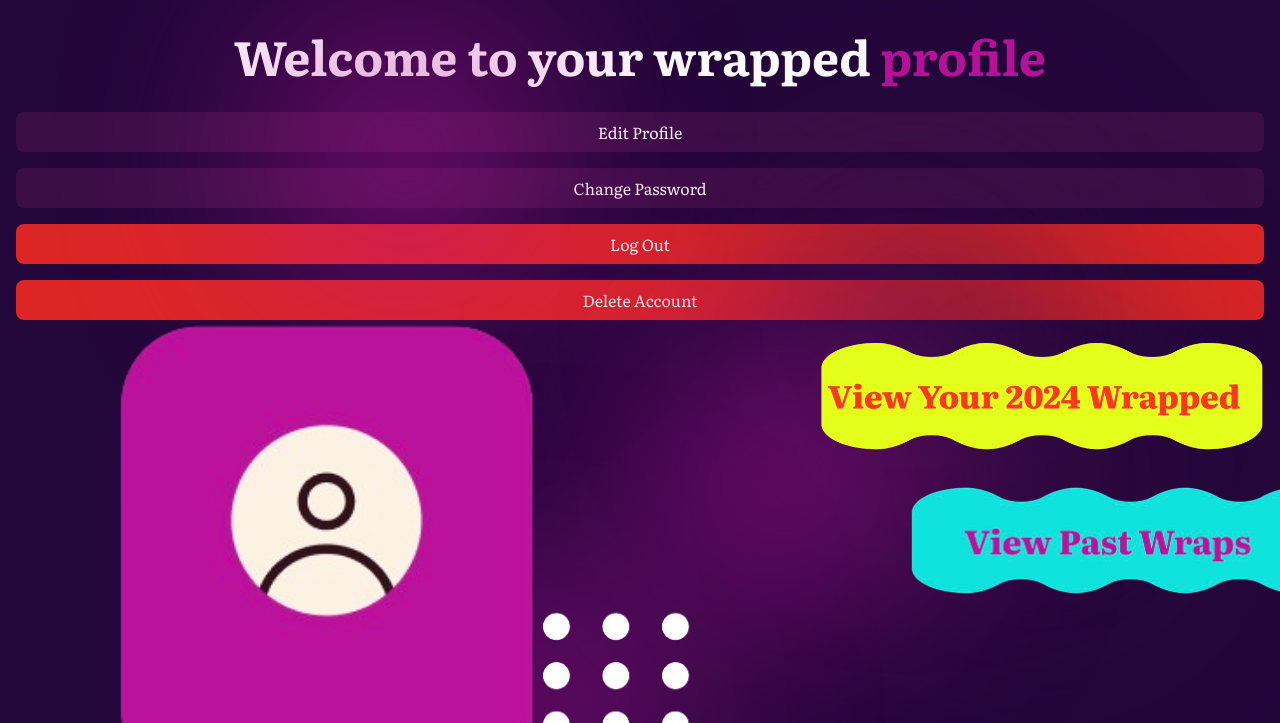
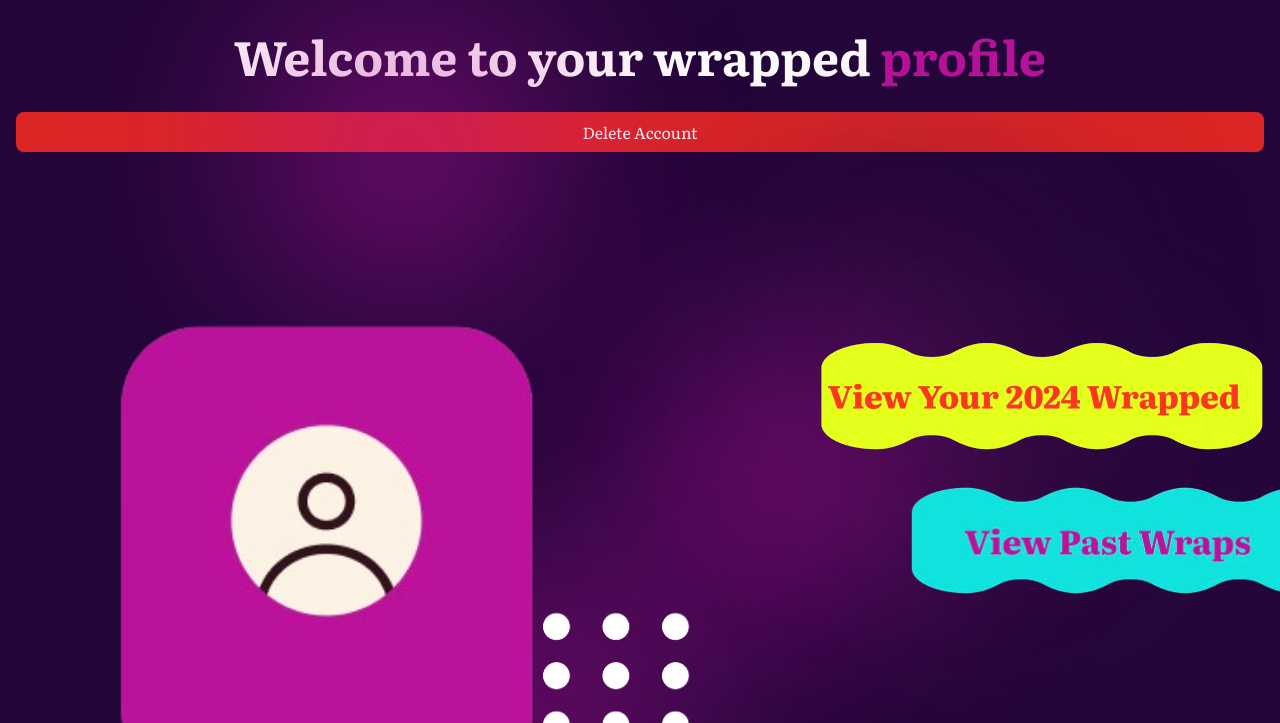
Before and after one commit to anirudh-seshadri/spotify-wrapped, a Django app: template web_app/templates/profile.html in a window 1280 px wide. Shown: the part 77-800 px from the top of the page. Run offline with Django 5.2, Linux system fonts and the light colour scheme; the template is opened without the code that fills it, so the values that code supplies are empty; some libraries are stand-ins or nearby versions.

Commit message:
Cleaned up profile page

```diff
--- a/web_app/templates/profile.html
+++ b/web_app/templates/profile.html
@@ -86,7 +86,10 @@
     <header class="banner">
         <div class="flex justify-end items-center py-4 px-8">
             <a href="{% url 'welcome' %}" class="hover:underline text-white profile-link mr-4">Home</a>
-            <a href="{% url 'profile' %}" class="hover:underline text-white profile-link">Log out</a>
+            <form method="POST" action="{% url 'logout' %}" class="inline">
+                {% csrf_token %}
+                <button type="submit" class="hover:underline text-white profile-link">Log out</button>
+            </form>
         </div>
     </header>
 
@@ -99,18 +102,6 @@
 
             <!-- Profile Actions -->
             <div class="space-y-4">
-                <button class="w-full bg-[#3B0F46] text-white py-2 px-4 rounded-lg hover:bg-opacity-80 transition-colors">
-                    Edit Profile
-                </button>
-                <button class="w-full bg-[#3B0F46] text-white py-2 px-4 rounded-lg hover:bg-opacity-80 transition-colors">
-                    Change Password
-                </button>
-                <form method="POST" action="{% url 'logout' %}">
-                    {% csrf_token %}
-                    <button type="submit" class="w-full bg-red-600 text-white py-2 px-4 rounded-lg hover:bg-opacity-80 transition-colors">
-                        Log Out
-                    </button>
-                </form>
                 <form method="POST" action="{% url 'delete_account' %}">
                     {% csrf_token %}
                     <button type="submit" class="w-full bg-red-600 text-white py-2 px-4 rounded-lg hover:bg-opacity-80 transition-colors">
```
